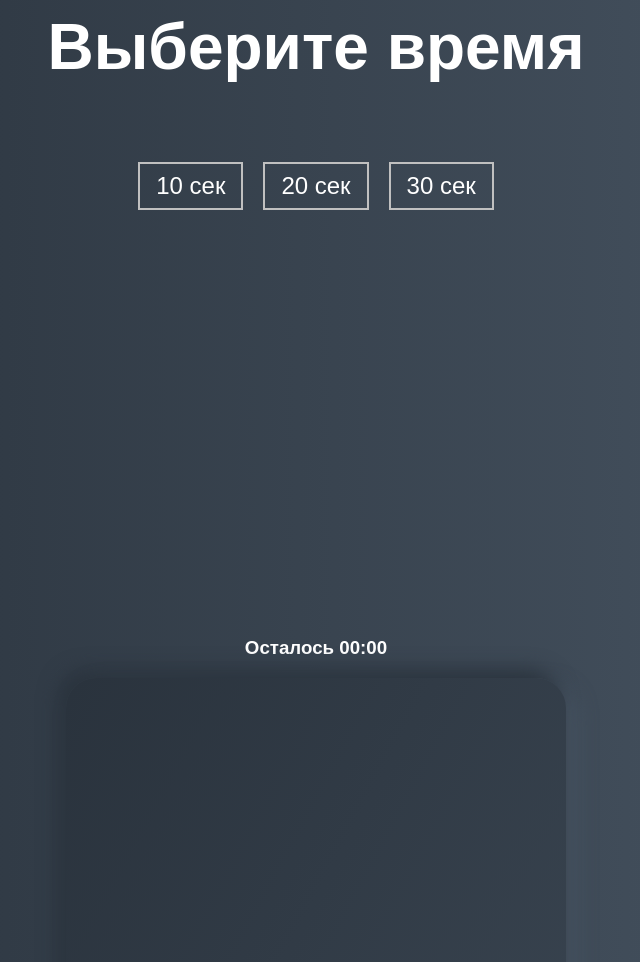
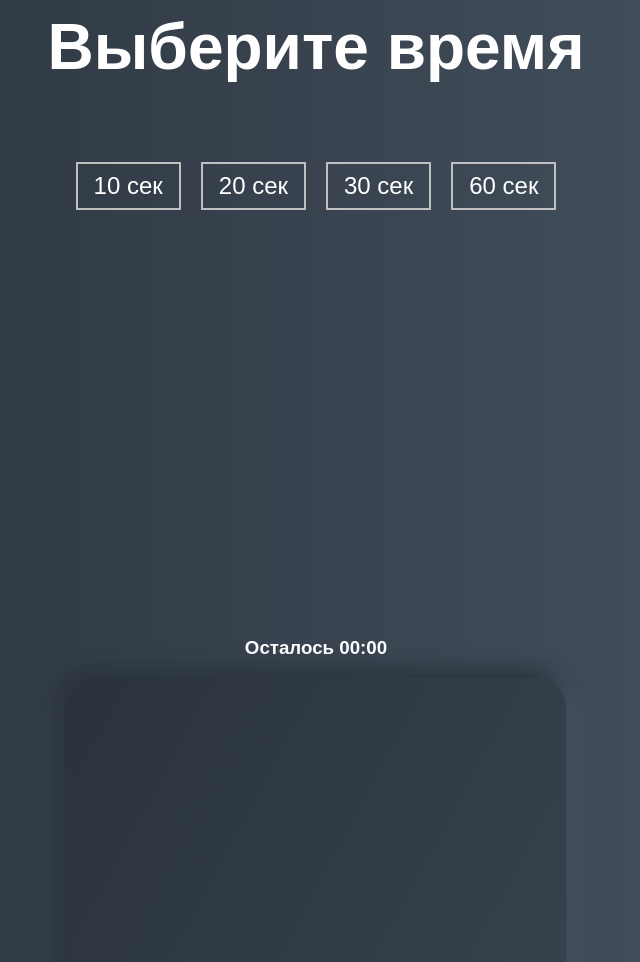
Before and after one commit to nadyacherepaha/marathon-game, a plain HTML site: page index.html in a window 1280 px wide. Shown: the part 1102-2064 px from the top of the page, without its empty margins (324-964 px from the left). Drawn offline with Linux system fonts and the light colour scheme; a web font is replaced by a local one.

Commit message:
Add new time button

```diff
--- a/index.html
+++ b/index.html
@@ -30,6 +30,11 @@
             30 сек
           </button>
         </li>
+        <li>
+          <button class="time-btn" data-time="60">
+            60 сек
+          </button>
+        </li>
       </ul>
     </div>
 
```
